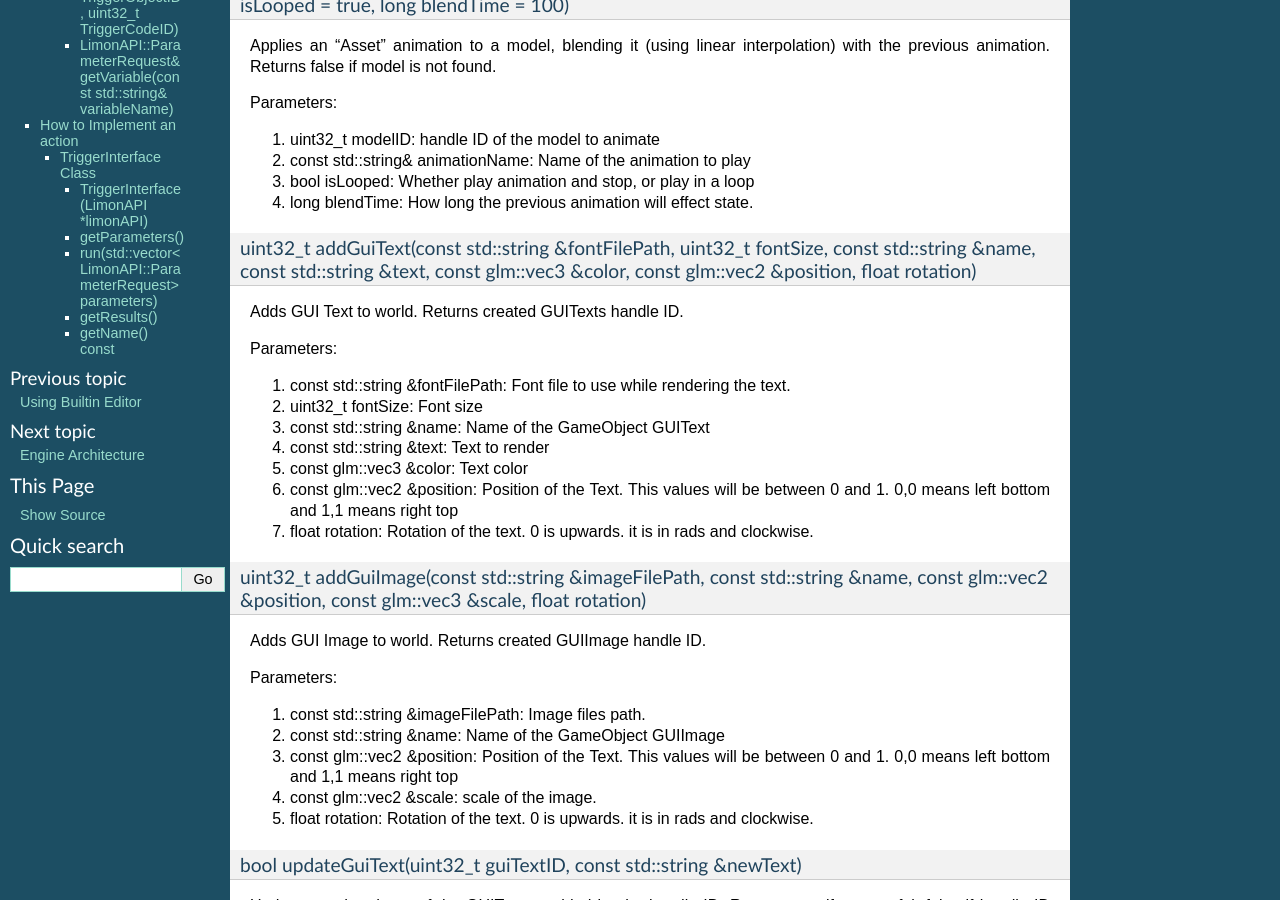
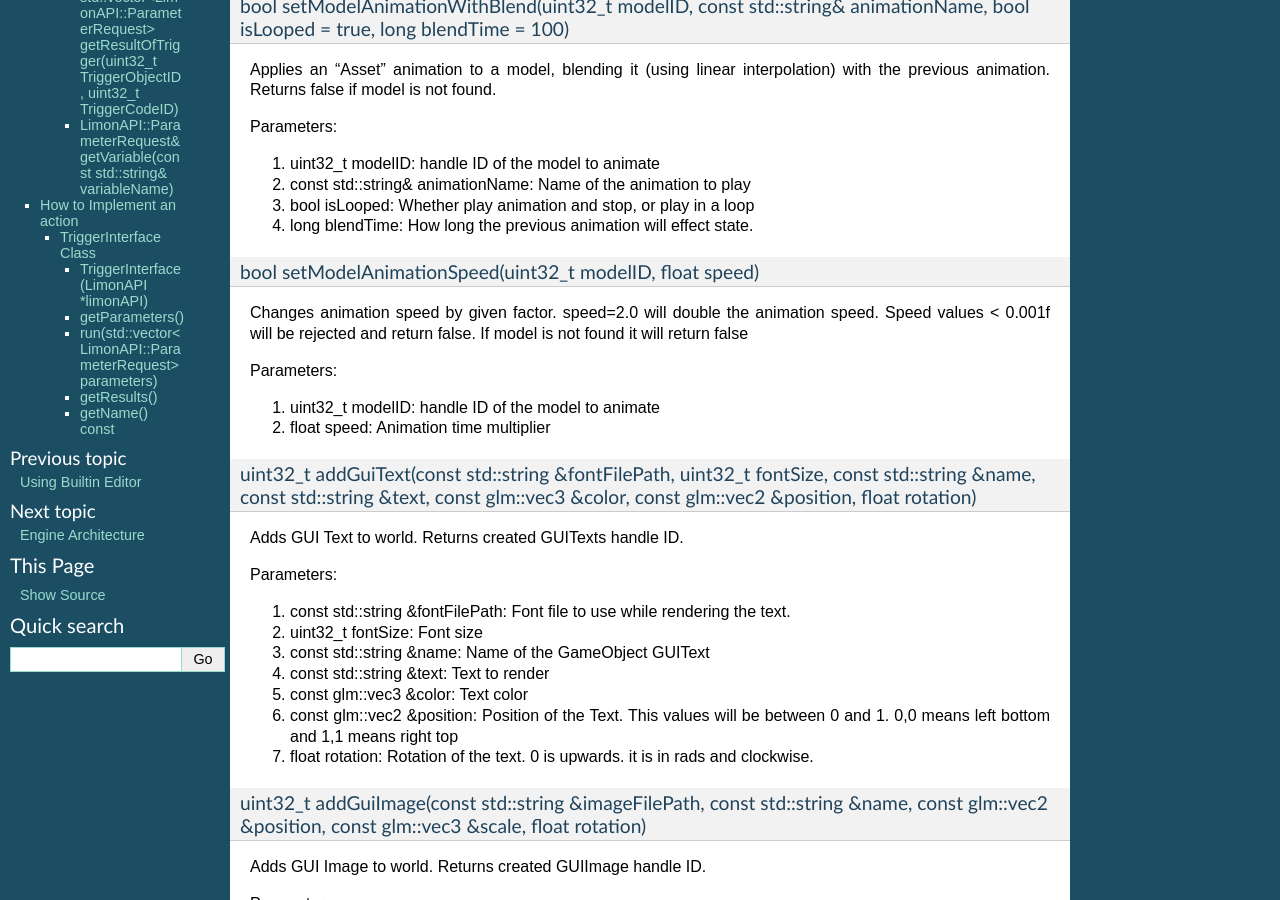
Before and after one commit to enginmanap/limonEngine-docs, a Sphinx documentation site: the page built from docs/APIUsage.rst, in a window 1280 px wide and 900 px high, scrolled down 3924 px. Built offline with Sphinx 7.4.7, drawn with Linux system fonts in a browser that asks for light colours; pages that are not in the unit, such as notebooks, are missing from menus; some of the changed text lies outside the part shown.

Commit message:
add setModelAnimationSpeed method

```diff
--- a/docs/APIUsage.rst
+++ b/docs/APIUsage.rst
@@ -96,6 +96,8 @@
 |bool                           |:ref:`setModelAnimation(uint32_t modelID, const std::string& animationName, bool isLooped = true)<LimonAPI-setModelAnimation>`                                                                                     |
 +-------------------------------+-------------------------------------------------------------------------------------------------------------------------------------------------------------------------------------------------------------------+
 |bool                           |:ref:`setModelAnimationWithBlend(uint32_t modelID, const std::string& animationName, bool isLooped = true, long blendTime = 100)<LimonAPI-setModelAnimationWithBlend>`                                             |
++-------------------------------+-------------------------------------------------------------------------------------------------------------------------------------------------------------------------------------------------------------------+
+|bool                           |:ref:`setModelAnimationSpeed(uint32_t modelID, float speed)<LimonAPI-setModelAnimationSpeed>`                                                                                                                      |
 +-------------------------------+-------------------------------------------------------------------------------------------------------------------------------------------------------------------------------------------------------------------+
 |uint32_t                       |:ref:`addGuiText(const std::string &fontFilePath, uint32_t fontSize, const std::string &name, const std::string &text, const glm::vec3 &color, const glm::vec2 &position, float rotation)<LimonAPI-addGuiText>`    |
 +-------------------------------+-------------------------------------------------------------------------------------------------------------------------------------------------------------------------------------------------------------------+
@@ -223,6 +225,18 @@
 #. const std::string& animationName: Name of the animation to play
 #. bool isLooped: Whether play animation and stop, or play in a loop
 #. long blendTime: How long the previous animation will effect state.
+
+.. _LimonAPI-setModelAnimationSpeed:
+
+bool setModelAnimationSpeed(uint32_t modelID, float speed)
+==========================================================
+
+Changes animation speed by given factor. speed=2.0 will double the animation speed. Speed values < 0.001f will be rejected and return false. If model is not found it will return false
+
+Parameters:
+
+#. uint32_t modelID: handle ID of the model to animate
+#. float speed: Animation time multiplier
 
 .. _LimonAPI-addGuiText:
 
```
